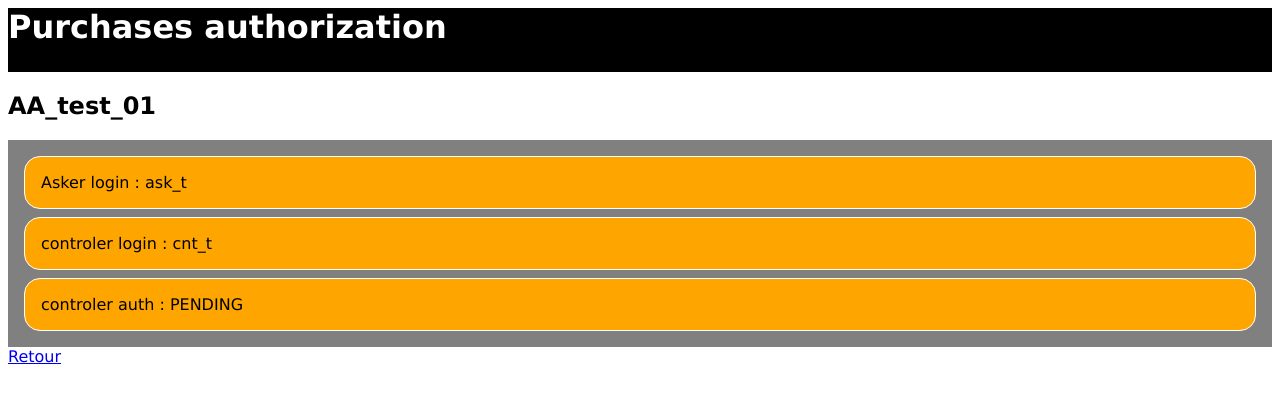
After one commit to axxwel/My_Company, a Django app: page /order/1/ in a window 1280 px wide. The commit adds this page. Shown: the top 403 px of the page. Run offline with Django 4.2, Linux system fonts and the light colour scheme; data comes from the database, SQL or seed files in the repository; both versions use the stored data as it was after the commit.

Commit message:
add detail and forms

```diff
--- a/apps/apps/urls.py
+++ b/apps/apps/urls.py
@@ -19,6 +19,8 @@ from purchases_auth import views
 
 urlpatterns = [
     path('admin/', admin.site.urls),
-    path('hello/', views.hello),
+    path('order/', views.order_list, name='order-list'),
+    path('order/<int:id>/', views.order_detail, name='order-detail'),
+    path('order/add/', views.order_create, name='order-create'),
     path('about/', views.about),
 ]
--- a/apps/purchases_auth/admin.py
+++ b/apps/purchases_auth/admin.py
@@ -8,7 +8,7 @@ class UsersAdmin(admin.ModelAdmin):
     list_display = ('login', 'first_name', 'name')
 
 class DatasAdmin(admin.ModelAdmin):
-    list_display = ('name', 'date', 'asker_login', 'controler_login', 'controler_auth')
+    list_display = ('id', 'name', 'date', 'asker_login', 'controler_login', 'controler_auth')
 
 admin.site.register(Auth_users, UsersAdmin)
 admin.site.register(Auth_datas, DatasAdmin)
--- a/apps/purchases_auth/models.py
+++ b/apps/purchases_auth/models.py
@@ -15,14 +15,15 @@ class Auth_datas(models.Model):
         return f'{self.name}'
 
     class auth_status(models.TextChoices):
-        AUTHORIZED = 'AUTHORIZED'
-        REFUSED = 'REFUSED'
-        PENDING = 'PENDING'
+        AUTHORIZED = 'Authorized'
+        REFUSED = 'Refused'
+        PENDING = 'Pending'
 
     name = models.fields.CharField(max_length=30, unique=True)
     date = models.fields.DateTimeField(auto_now=True)
-    asker_login = models.fields.CharField(max_length=30)#models.ForeignKey(Users, null=False, on_delete=models.SET_DEFAULT)
-    controler_login = models.fields.CharField(max_length=30)#models.ForeignKey(Users, null=False, on_delete=models.SET_DEFAULT)
+    user_login = models.ForeignKey(Auth_users, null=True, on_delete=models.SET_NULL)
+    asker_login = models.fields.CharField(max_length=30)
+    controler_login = models.fields.CharField(max_length=30)
     controler_auth = models.fields.CharField(choices=auth_status.choices, default=auth_status.PENDING, max_length=10)
 
 '''
--- a/apps/purchases_auth/static/purchases_auth/styles.css
+++ b/apps/purchases_auth/static/purchases_auth/styles.css
@@ -10,22 +10,24 @@ header{
 }
 header h1{
     background: black ;
-    color: white;
+    color: white;S
 }
 
 p{
     background: grey;
     padding: 0.5em;
+    margin: 0;
 }
 
 ul{
     background: gray;
     padding: 0.5em;
+    margin: 0;
 }
 
 li{
 	list-style-type: none;
-    background: purple ;
+    background: orange ;
     border-radius: 1em ;
     border: 0.1em solid white;
 
--- a/apps/purchases_auth/templates/purchases_auth/base.html
+++ b/apps/purchases_auth/templates/purchases_auth/base.html
@@ -10,7 +10,7 @@
             <h1>Purchases authorization</h1>
         </header>
 
-        {% block list %}{% endblock %}
+        {% block content %}{% endblock %}
 
         <footer>
 
--- /dev/null
+++ b/apps/purchases_auth/templates/purchases_auth/order_detail.html
@@ -0,0 +1,12 @@
+{% extends 'purchases_auth/base.html' %}
+
+{% block content %}
+<h2>{{ auth_datas.name }}</h2>
+
+<ul>
+    <li>Asker login : {{ auth_datas.asker_login }}</li>
+    <li>controler login : {{ auth_datas.controler_login }}</li>
+    <li>controler auth : {{ auth_datas.get_controler_auth_display }}</li>
+</ul>
+<a href="{% url 'order-list' %}">Retour</a>
+{% endblock %}
--- a/apps/purchases_auth/views.py
+++ b/apps/purchases_auth/views.py
@@ -2,12 +2,34 @@ from django.shortcuts import render
 from django.http import HttpResponse
 
 from purchases_auth.models import Auth_datas
+from purchases_auth.forms import Order_form
 
-def hello(request):
+def order_list(request):
     auth_datas = Auth_datas.objects.all()
     return render(request,
-    'purchases_auth/hello.html',
+    'purchases_auth/order.html',
     {'auth_datas': auth_datas})
+
+def order_detail(request, id):
+    auth_datas = Auth_datas.objects.get(id=id)
+    return render(request,
+    'purchases_auth/order_detail.html',
+    {'auth_datas':auth_datas})
+
+def order_create(request):
+    if request.method == 'POST':
+        order_form = Order_form(request.POST)
+        if order_form.is_valid():
+            auth_datas = order_form.save()
+
+            #Redirection problem._____________________________________________________
+            return HttpResponse('order-detail', auth_datas.id)
+    else:
+        order_form = Order_form()
+
+    return render(request,
+    'purchases_auth/order_create.html',
+    {'order_form': order_form})
 
 def about(request):
     return HttpResponse('<h1>About apps</h1>')
```
Also changed, not shown: apps/purchases_auth/forms.py (added, +8 -0 lines), apps/purchases_auth/templates/purchases_auth/hello.html (deleted, +0 -18 lines), apps/purchases_auth/templates/purchases_auth/order.html (added, +19 -0 lines), apps/purchases_auth/templates/purchases_auth/order_create.html (added, +10 -0 lines), apps/db.sqlite3, apps/purchases_auth/migrations/0001_initial.py, apps/purchases_auth/migrations/0002_auth_datas_user_login.py (added), apps/purchases_auth/migrations/0002_datas_asker_login_datas_controler_auth_and_more.py (deleted), apps/purchases_auth/migrations/0003_alter_datas_controler_auth.py (deleted), apps/purchases_auth/migrations/0004_alter_datas_controler_auth.py (deleted), apps/purchases_auth/migrations/0005_users_delete_user_alter_datas_asker_login_and_more.py (deleted), apps/purchases_auth/migrations/0006_users_email_users_first_name_users_login_and_more.py (deleted), apps/purchases_auth/migrations/0007_rename_datas_auth_datas_rename_users_auth_users.py (deleted).
